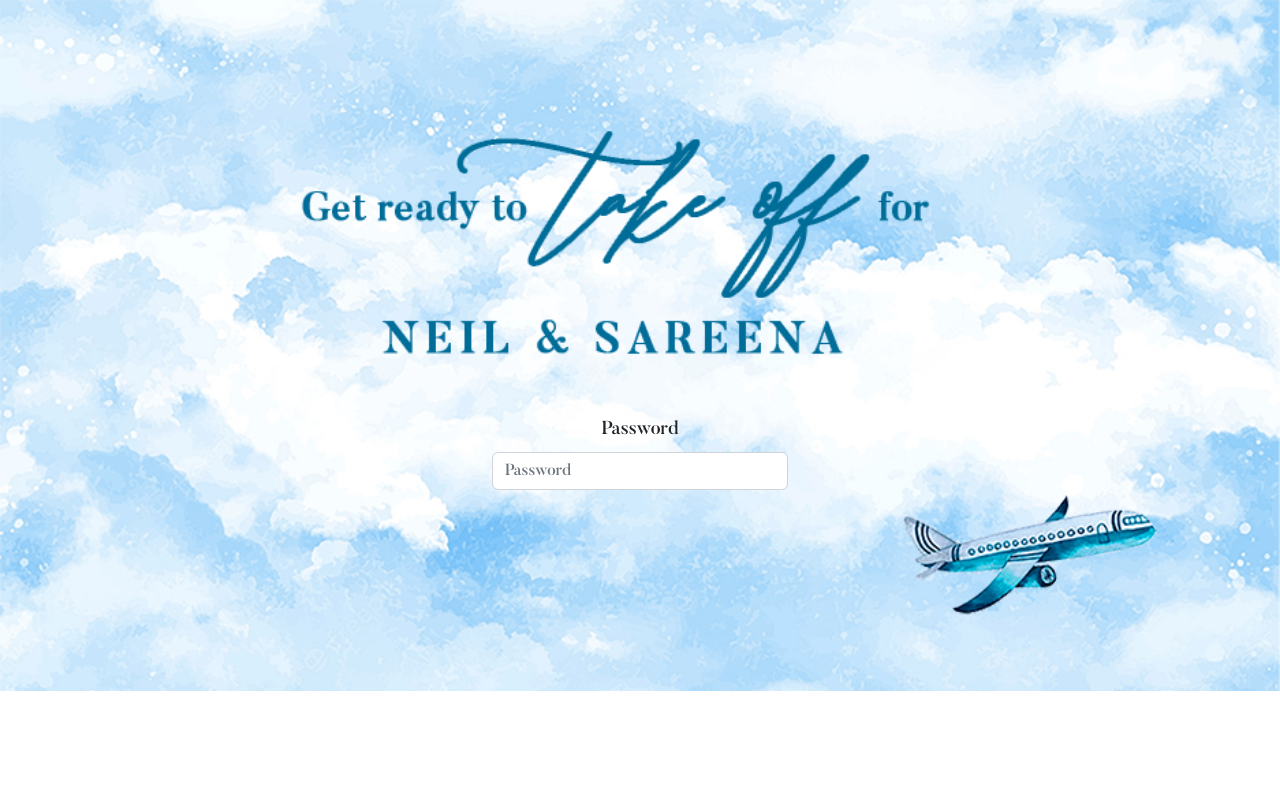
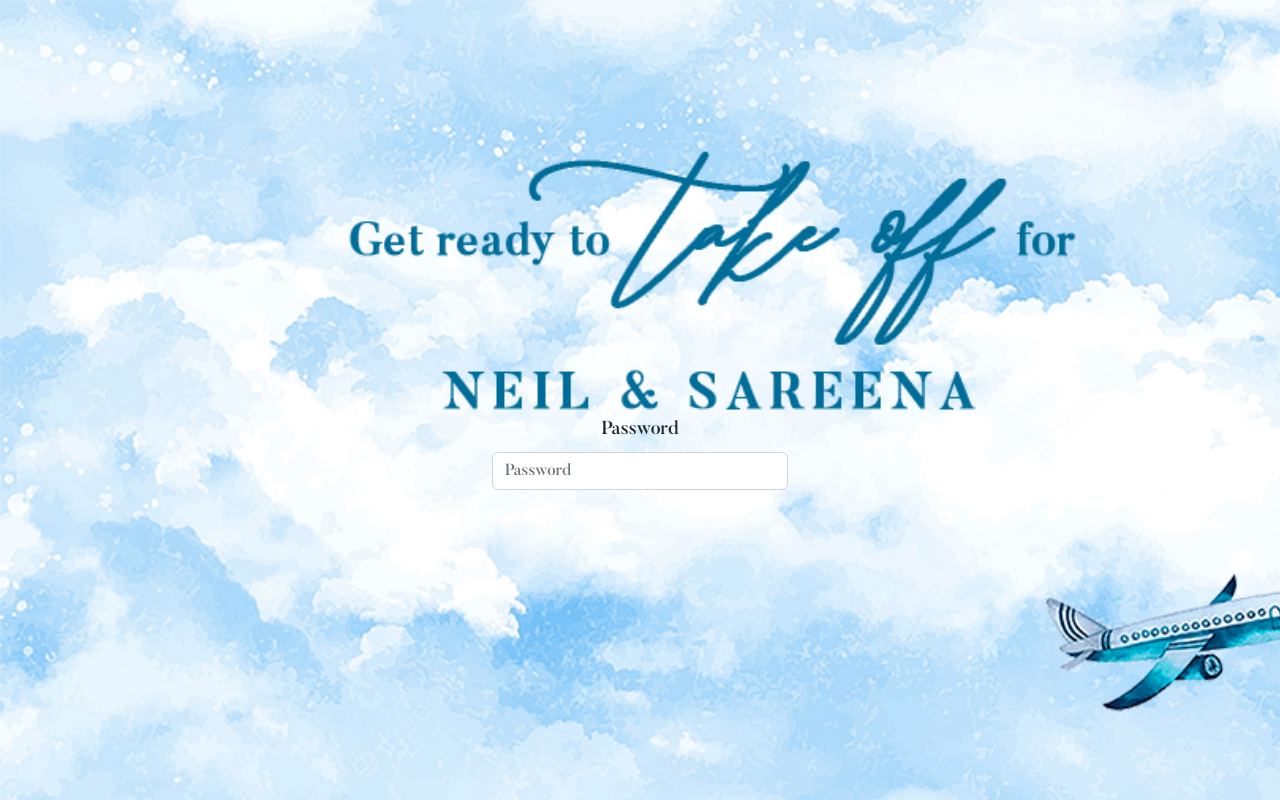
Before and after one commit to GeoffreyGichaga/saneerwedding, a React (Create React App) app: page / in a window 1280 px wide. Built offline with nearby package versions, Linux system fonts and the light colour scheme; a web font is replaced by a local one.

Commit message:
make password background cover

```diff
--- a/src/Styling/Home.css
+++ b/src/Styling/Home.css
@@ -27,7 +27,7 @@ font-family: 'Parisienne', cursive;
     background-image: url("../Assets/back.jpeg");
     background-repeat: no-repeat;
     background-size: cover;
-    height: 50%;
+    height: 40%;
 }
 .logo{
     width: 25%;
@@ -394,7 +394,7 @@ font-family: 'Parisienne', cursive;
 .login{
     background-image: url("../Assets/passwordback.png");
     background-repeat: no-repeat;
-    background-size: contain;
+    background-size: cover;
     content: "";
     top: 0;
     left: 0;
```
